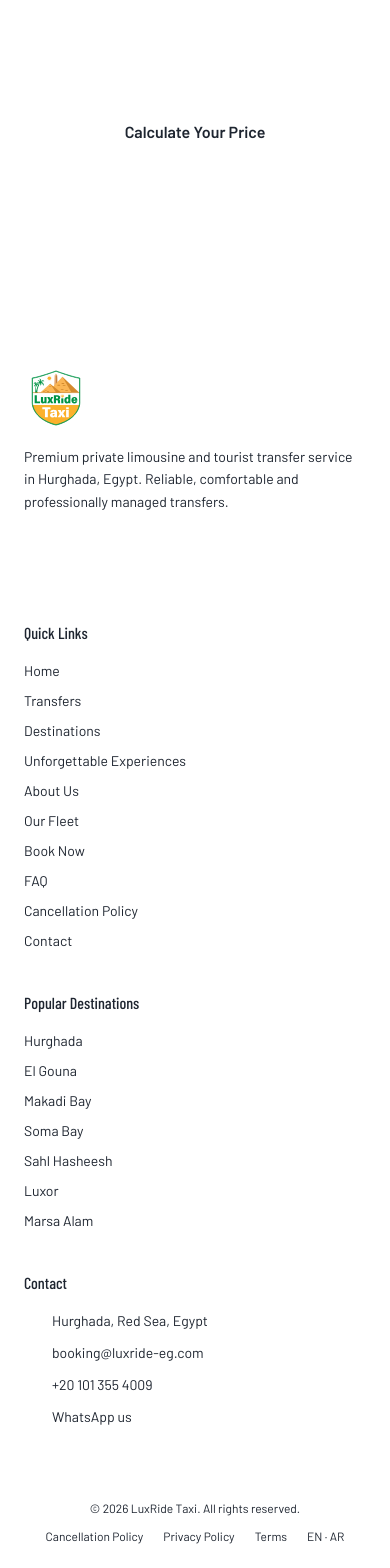
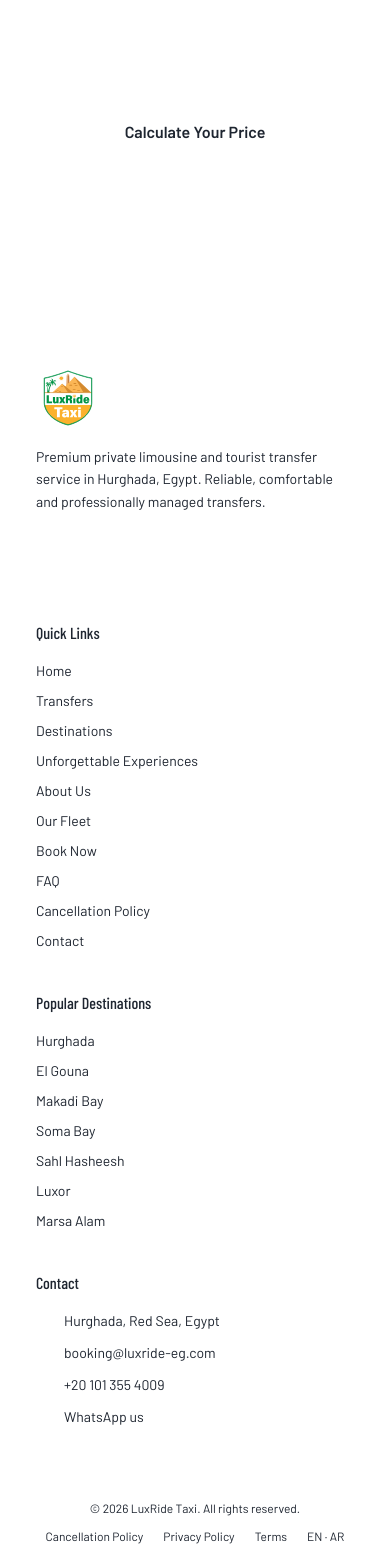
Before and after one commit to marwansaad90/LuxRide, a React (Vite) app: page /about in a window 390 px wide. Shown: the part 2994-4562 px from the top of the page. Built offline with nearby package versions, Linux system fonts and the light colour scheme; a web font is replaced by a local one.

Commit message:
Apply LuxRide image and mobile visual fixes

```diff
--- a/src/app/components/luxride/Footer.tsx
+++ b/src/app/components/luxride/Footer.tsx
@@ -30,12 +30,13 @@ export function Footer() {
   const destLabels = POPULAR_DEST_LABELS[lang];
   const footerGlyphClass = "h-4 w-4 shrink-0 object-contain brightness-0 invert";
   const footerSocialGlyphClass = "h-5 w-5 brightness-0 invert";
+  const footerColumnClass = "min-w-0 px-1 sm:px-0";
 
   return (
     <footer id="contact" className="bg-lux-dark-2 pt-16 text-lux-beige/70">
-      <div className="mx-auto grid max-w-7xl grid-cols-1 gap-10 px-6 pb-12 sm:px-8 md:grid-cols-2 lg:grid-cols-4">
+      <div className="mx-auto grid max-w-7xl grid-cols-1 gap-10 px-8 pb-12 sm:px-10 md:grid-cols-2 md:px-8 lg:grid-cols-4">
         {/* Brand column */}
-        <div>
+        <div className={footerColumnClass}>
           <LuxRideLogo className="h-16 w-auto" />
           <p className="mt-4 max-w-sm text-sm" style={{ lineHeight: 1.6 }}>
             {t(lang, "footer_desc")}
@@ -57,7 +58,7 @@ export function Footer() {
         </div>
 
         {/* Quick links */}
-        <div>
+        <div className={footerColumnClass}>
           <h4 className="text-lux-beige">{t(lang, "footer_quick")}</h4>
           <ul className="mt-4 space-y-2.5 text-sm">
             {QUICK_LINKS.map((q) => (
@@ -71,7 +72,7 @@ export function Footer() {
         </div>
 
         {/* Destinations */}
-        <div>
+        <div className={footerColumnClass}>
           <h4 className="text-lux-beige">{t(lang, "footer_dests")}</h4>
           <ul className="mt-4 space-y-2.5 text-sm">
             {destLabels.map((d) => (
@@ -83,7 +84,7 @@ export function Footer() {
         </div>
 
         {/* Contact */}
-        <div>
+        <div className={footerColumnClass}>
           <h4 className="text-lux-beige">{t(lang, "footer_contact")}</h4>
           <ul className="mt-4 space-y-3 text-sm">
             <li className="flex items-start gap-3">
@@ -108,7 +109,7 @@ export function Footer() {
       </div>
 
       <div className="border-t border-white/10">
-        <div className="mx-auto flex max-w-7xl flex-col items-center justify-between gap-3 px-6 py-6 text-xs sm:px-8 md:flex-row">
+        <div className="mx-auto flex max-w-7xl flex-col items-center justify-between gap-3 px-8 py-6 text-xs sm:px-10 md:flex-row md:px-8">
           <p>© {new Date().getFullYear()} {t(lang, "footer_copy")}</p>
           <div className="flex flex-wrap items-center gap-5">
             <Link to="/cancellation-policy" className="hover:text-lux-green">{t(lang, "footer_cancellation")}</Link>
```
